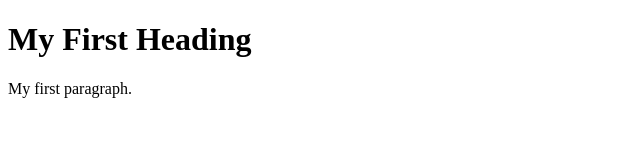
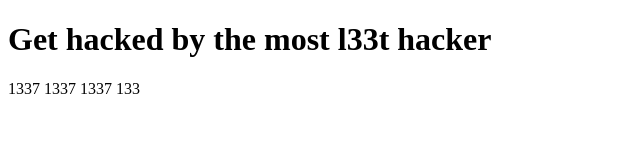
Before and after one commit to 0xSterny/evil.ananassecurity.com, a plain HTML site: page index.html in a window 1280 px wide. Shown: the whole page, without its empty margins (0-640 px from the left). Drawn offline with Linux system fonts and the light colour scheme.

Commit message:
Update index.html

```diff
--- a/index.html
+++ b/index.html
@@ -2,8 +2,8 @@
 <html>
 <body>
 
-<h1>My First Heading</h1>
-<p>My first paragraph.</p>
+<h1>Get hacked by the most l33t hacker</h1>
+<p>1337 1337 1337 133</p>
 
 </body>
 </html>
```
